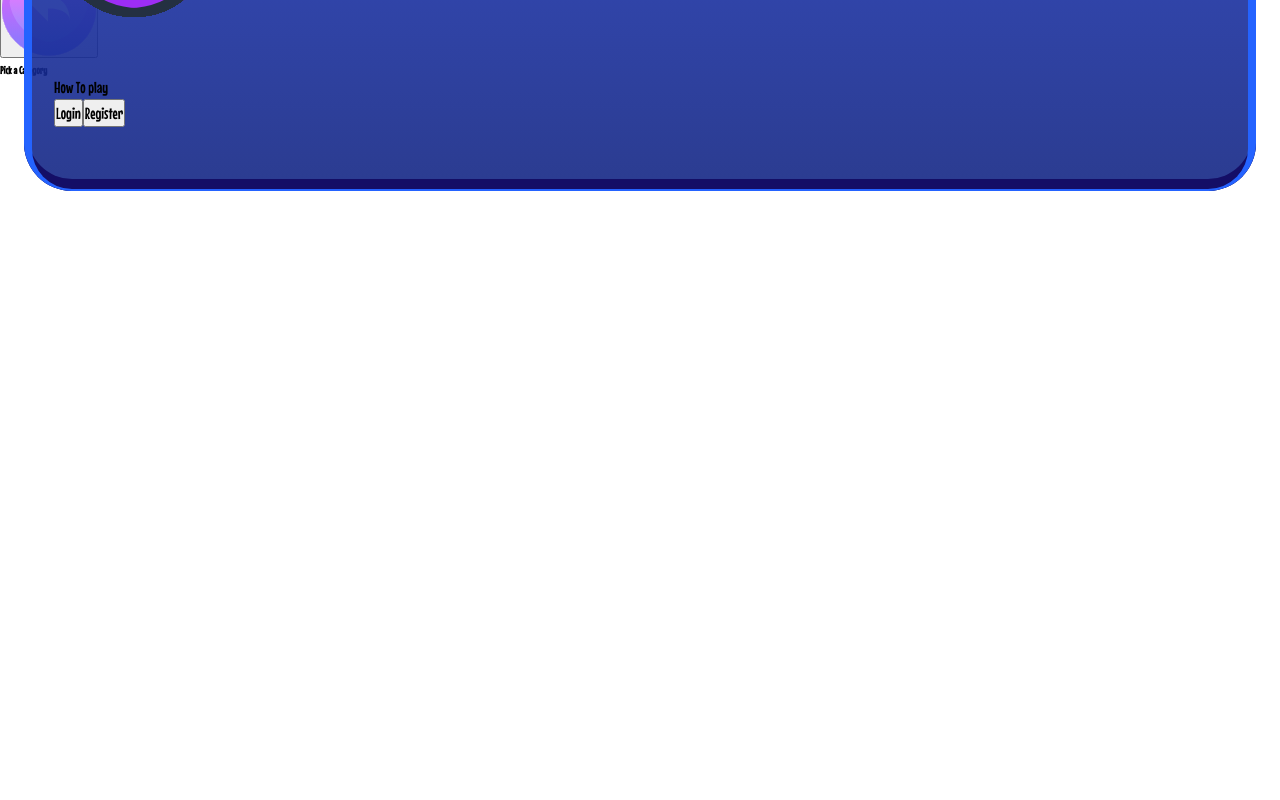
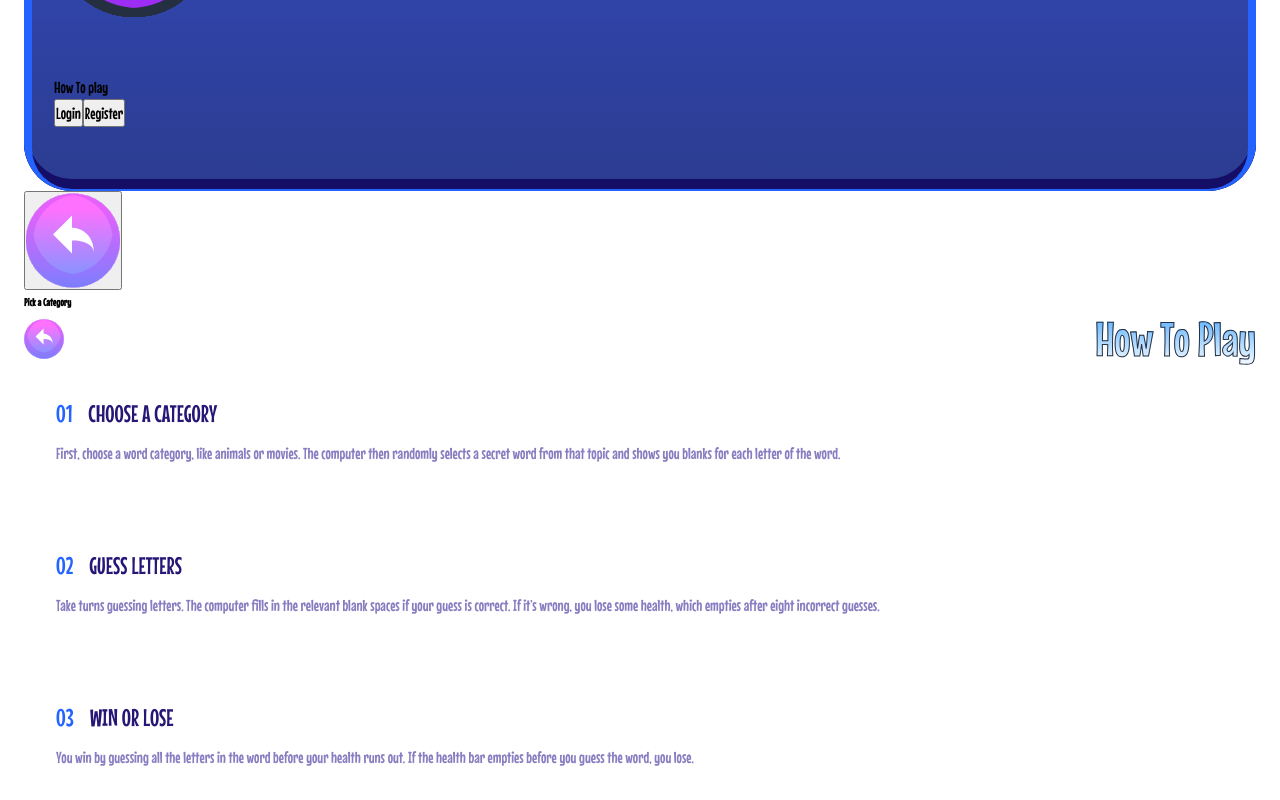
Before and after one commit to GokdenizKeles/3adam, a React (Vite) app: page / in a window 1280 px wide. Shown: the part 841-1641 px from the top of the page. Before the commit the page ends 1032 px from the top, so only its background shows below. Built offline with nearby package versions, Linux system fonts and the light colour scheme.

Commit message:
nasıl oynanır kılavuzunun stillendirilmesi yapıldı

```diff
--- a/src/App.jsx
+++ b/src/App.jsx
@@ -1,28 +1,29 @@
-import { useEffect, useState,createContext  } from 'react'
+import { useEffect, useState, createContext } from 'react'
 import './style/App.css'
 import "./style/reset.css"
 import Category from './compenents/Catagory';
+import HowToPlay from './compenents/HowToPlay';
 export const DataContext = createContext(null)
 function App() {
 
-  const [data,setData] = useState([]);
+  const [data, setData] = useState([]);
 
   useEffect(() => {
 
     async function getData() {
-      const {categories} = await fetch("/public/data/data.json").then(res => res.json());
+      const { categories } = await fetch("/data/data.json").then(res => res.json());
       setData(categories);
       console.log(categories);
     }
     getData();
 
-  },[])
+  }, [])
 
   return (
     <>
       <div className='container'>
         <div className='starter-page'>
-        <img src="./public/img/game-icon.svg" alt="" />
+          <img src="/img/game-icon.svg" alt="" />
           <button><img src="/img/play-button.svg" alt="" /></button>
           <button className='how-to-play-bt'>How To play</button>
           <div className='login-register'>
@@ -31,10 +32,12 @@ function App() {
           </div>
         </div>
 
+        <DataContext.Provider value={{ data }}>
+          <Category />
+          <HowToPlay />
+
+        </DataContext.Provider>
       </div>
-    <DataContext.Provider value={{data}}>
-      <Category />
-    </DataContext.Provider>
     </>
   )
 }
--- a/src/compenents/Catagory.jsx
+++ b/src/compenents/Catagory.jsx
@@ -1,13 +1,13 @@
 import { useContext, useEffect } from "react"
 import { DataContext } from "../App"
 export default function Category() {
- const { data } = useContext(DataContext);
+  const { data } = useContext(DataContext);
 
 
-  return(
+  return (
     <div className="category-area">
       <div className="category-header">
-        <button><img src="./img/back-icon.svg"/></button>
+        <button><img src="/img/back-icon.svg" /></button>
         <h6>Pick a Category</h6>
         <div className="categories">
           <h4>{data.Category}</h4>
--- a/src/compenents/HowToPlay.jsx
+++ b/src/compenents/HowToPlay.jsx
@@ -1,33 +1,28 @@
 import "../style/HowToPlay.css"
+
 
 export default function HowToPlay() {
   return (
     <>
       <div className="how-to-play-header">
         <img src="/img/back-icon.svg" alt="" />
-        <h2>How To Play0</h2>
+        <h1>How To Play</h1>
       </div>
 
       <div className="card">
         <span>01</span>
-        <div>
         <h2>Choose a category</h2>
         <p>First, choose a word category, like animals or movies. The computer then randomly selects a secret word from that topic and shows you blanks for each letter of the word.</p>
       </div>
-      </div>
       <div className="card">
         <span>02</span>
-        <div>
         <h2>Guess letters</h2>
         <p>Take turns guessing letters. The computer fills in the relevant blank spaces if your guess is correct. If it’s wrong, you lose some health, which empties after eight incorrect guesses.</p>
       </div>
-      </div>
       <div className="card">
         <span>03</span>
-        <div>
         <h2>Win or lose</h2>
         <p>You win by guessing all the letters in the word before your health runs out. If the health bar empties before you guess the word, you lose.</p>
-        </div>
       </div>
     </>
   )
--- a/src/style/HowToPlay.css
+++ b/src/style/HowToPlay.css
@@ -1,36 +1,51 @@
 .how-to-play-header {
   display: flex;
   align-items: center;
-
-
+  justify-content: space-between;
+  img {
+    width: 40px;
+    height: 40px;
+  }
+  h1 {
+    font-weight: 400;
+    font-size: 48px;
+    line-height: 120%;
+    background: linear-gradient(180deg, #67b6ff 16.42%, #ffffff 100%);
+    -webkit-background-clip: text;
+    -webkit-text-fill-color: transparent;
+    -webkit-text-stroke: 1px #243041;
+  }
 }
 
 .card {
-  display: flex;
-  align-items: center;
-  padding: 32px 40px;
-  background: #FFFFFF;
+  background: #ffffff;
+  border-radius: 20px;
+  padding: 32px;
+  display: grid;
+  grid-template-columns: auto 1fr;
+  gap: 16px;
+  margin-bottom: 24px;
 
   h2 {
     font-weight: 400;
-  font-size: 40px;
+    font-size: 24px;
     line-height: 120%;
-  letter-spacing: 5%;
     text-transform: uppercase;
+    color: #261676;
   }
   span {
     font-weight: 400;
-  font-size: 88px;
+    font-size: 24px;
     line-height: 120%;
-  letter-spacing: 0%;
-  color: #2463FF;
+    text-transform: uppercase;
+    color: #2463ff;
   }
 
   p {
     font-weight: 400;
-  font-size: 20px;
+    font-size: 16px;
     line-height: 120%;
-  letter-spacing: 5%;
-  color: #887DC0;
+    color: #887dc0;
+    grid-column: 2 span;
   }
 }
```
Lines whose indentation alone changed are shown as unchanged.
